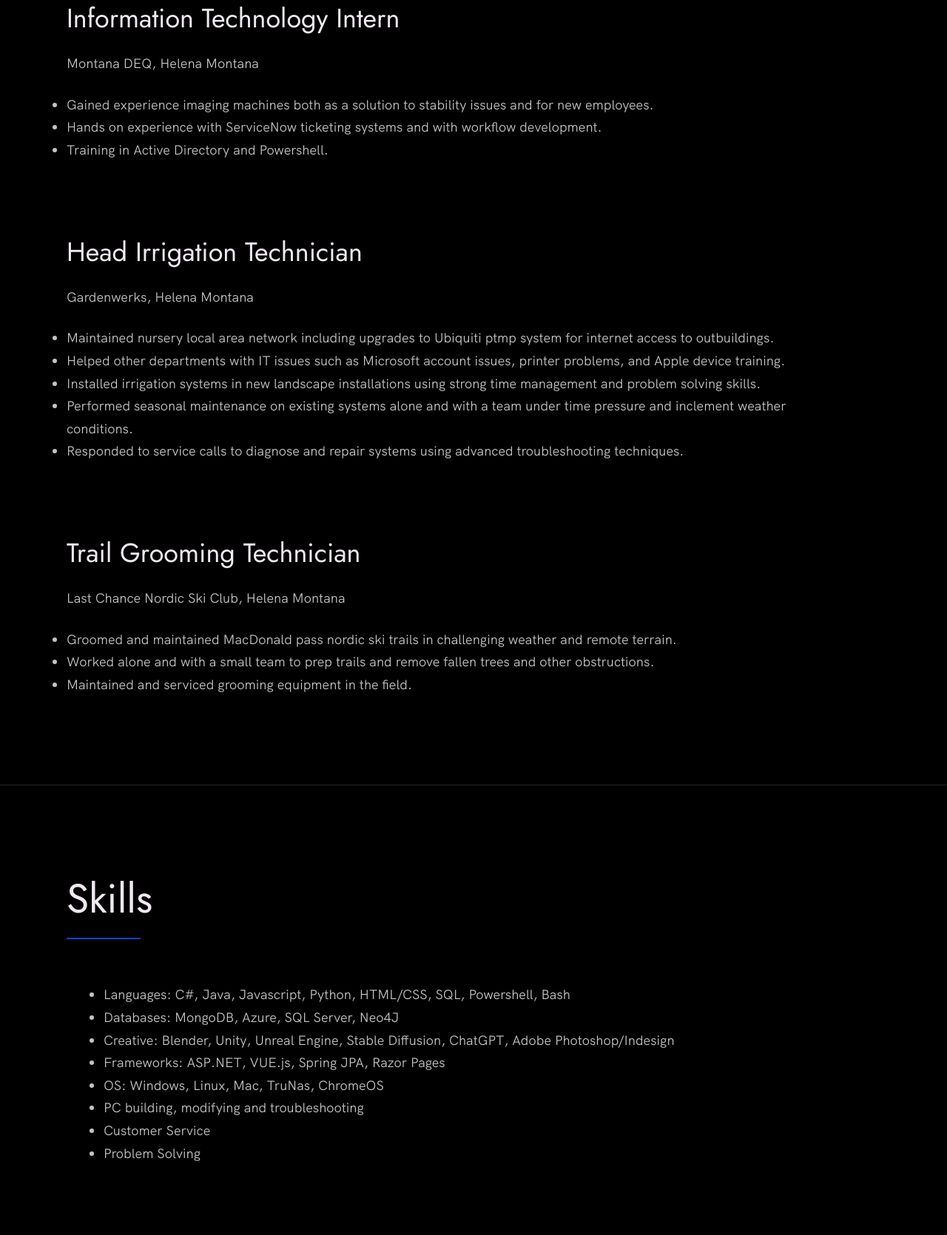
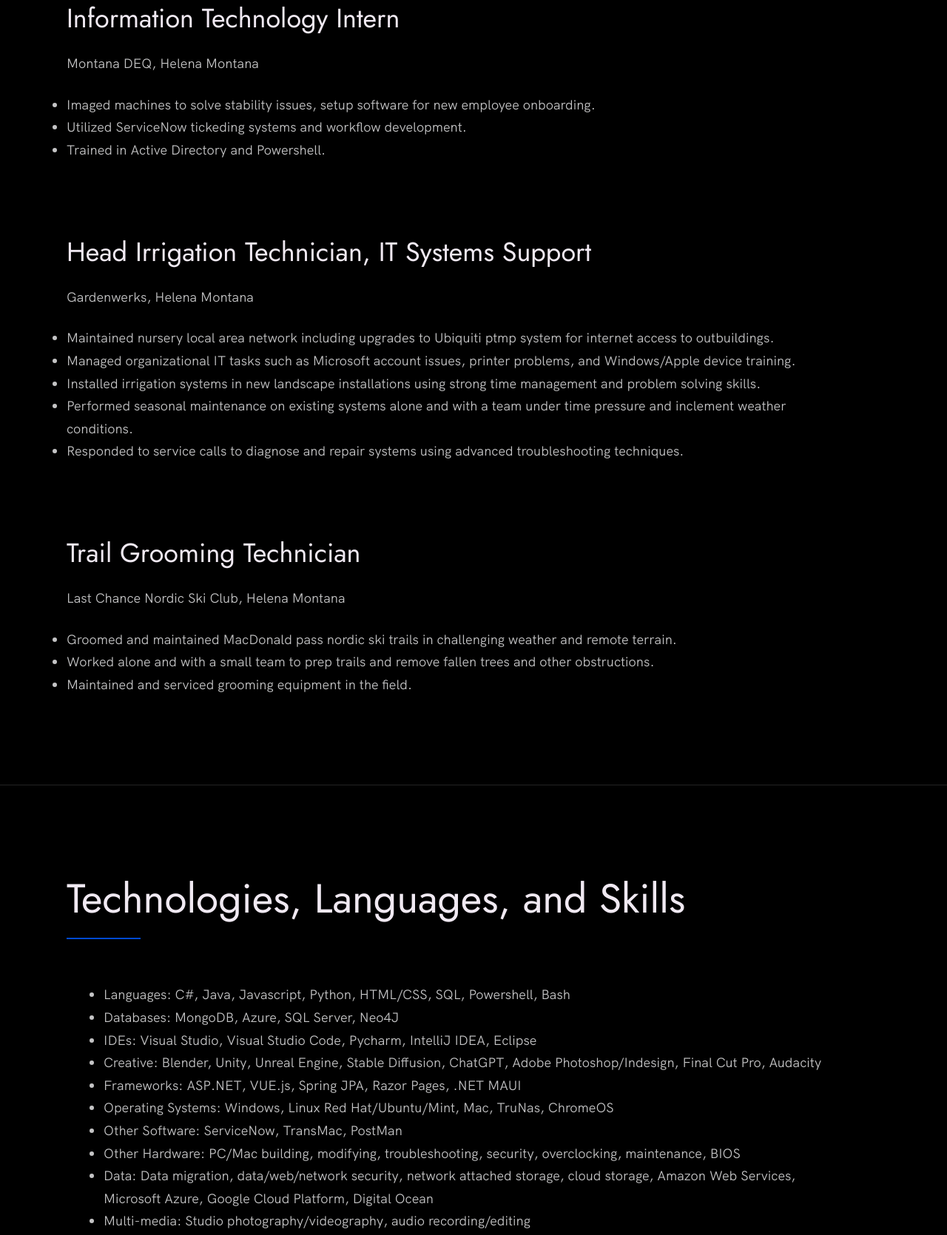
Before and after one commit to PeterVanHorn/Resume, a plain HTML site: page index.html in a window 1280 px wide. Shown: the part 1065-2735 px from the top of the page at 74% size. Drawn offline with Linux system fonts and the light colour scheme.

Commit message:
Updated pdf as well as web resume versions

```diff
--- a/index.html
+++ b/index.html
@@ -77,22 +77,22 @@
                 Montana DEQ, Helena Montana
               </p>
               <ul class="work__list">
-                <li>Gained experience imaging machines both as a solution to stability issues and for new employees.</li>
-                <li>Hands on experience with ServiceNow ticketing systems and with workflow development.</li>
-                <li>Training in Active Directory and Powershell.</li>
+                <li>Imaged machines to solve stability issues, setup software for new employee onboarding.</li>
+                <li>Utilized ServiceNow tickeding systems and workflow development.</li>
+                <li>Trained in Active Directory and Powershell.</li>
               </ul>
             </div>
           </div>
 
           <div class="work__box">
             <div class="work__text">
-              <h3>Head Irrigation Technician</h3>
+              <h3>Head Irrigation Technician, IT Systems Support</h3>
               <p>
                 Gardenwerks, Helena Montana
               </p>
               <ul class="work__list">
                 <li>Maintained nursery local area network including upgrades to Ubiquiti ptmp system for internet access to outbuildings.</li>
-                <li>Helped other departments with IT issues such as Microsoft account issues, printer problems, and Apple device training.</li>
+                <li>Managed organizational IT tasks such as Microsoft account issues, printer problems, and Windows/Apple device training.</li>
                 <li>Installed irrigation systems in new landscape installations using strong time management and problem solving skills.</li>
                 <li>Performed seasonal maintenance on existing systems alone and with a team under time pressure and inclement weather conditions.</li>
                 <li>Responded to service calls to diagnose and repair systems using advanced troubleshooting techniques.</li>
@@ -122,17 +122,20 @@
 
     <section class="about" id="about">
       <div class="row">
-        <h2>Skills</h2>
+        <h2>Technologies, Languages, and Skills</h2>
         <div class="about__content">
           <ul class="work__list">
             <li>Languages: C#, Java, Javascript, Python, HTML/CSS, SQL, Powershell, Bash</li>
             <li>Databases: MongoDB, Azure, SQL Server, Neo4J</li>
-            <li>Creative: Blender, Unity, Unreal Engine, Stable Diffusion, ChatGPT, Adobe Photoshop/Indesign</li>
-            <li>Frameworks: ASP.NET, VUE.js, Spring JPA, Razor Pages</li>
-            <li>OS: Windows, Linux, Mac, TruNas, ChromeOS</li>
-            <li>PC building, modifying and troubleshooting</li>
-            <li>Customer Service</li>
-            <li>Problem Solving</li>
+            <li>IDEs: Visual Studio, Visual Studio Code, Pycharm, IntelliJ IDEA, Eclipse</li>
+            <li>Creative: Blender, Unity, Unreal Engine, Stable Diffusion, ChatGPT, Adobe Photoshop/Indesign, Final Cut Pro, Audacity</li>
+            <li>Frameworks: ASP.NET, VUE.js, Spring JPA, Razor Pages, .NET MAUI</li>
+            <li>Operating Systems: Windows, Linux Red Hat/Ubuntu/Mint, Mac, TruNas, ChromeOS</li>
+            <li>Other Software: ServiceNow, TransMac, PostMan</li>
+            <li>Other Hardware: PC/Mac building, modifying, troubleshooting, security, overclocking, maintenance, BIOS</li>
+            <li>Data: Data migration, data/web/network security, network attached storage, cloud storage,
+              Amazon Web Services, Microsoft Azure, Google Cloud Platform, Digital Ocean</li>
+            <li>Multi-media: Studio photography/videography, audio recording/editing</li>
           </ul>
         </div>
       </div>
@@ -152,6 +155,9 @@
             <p>
               Helena College
             </p>
+            <p>
+              Dean’s List (4.0 GPA) Fall 2022, Spring 2023, Fall 2023, Spring 2024
+            </p>
           </div>
         </div>
 
@@ -160,6 +166,21 @@
             <h3>BA. Journalism</h3>
             <p>
               University of Montana
+            </p>
+            <p>
+              Coursework incl: Beginner Video Production, News Editing, Advanced Photo Journalism and Multimedia Storytelling
+            </p>
+          </div>
+        </div>
+
+        <div class="work__box">
+          <div class="work__text">
+            <h3>AA. General Studies</h3>
+            <p>
+              Flathead Valley Community College
+            </p>
+            <p>
+              Coursework in technical writing, Microsoft Office suite products
             </p>
           </div>
         </div>
```
